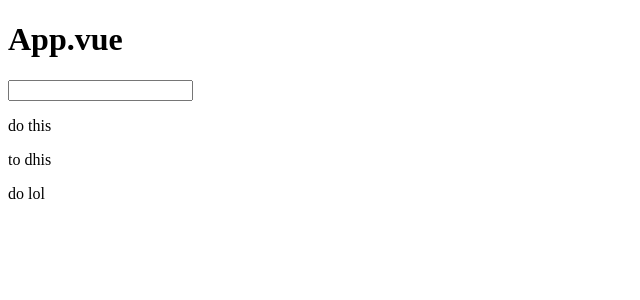
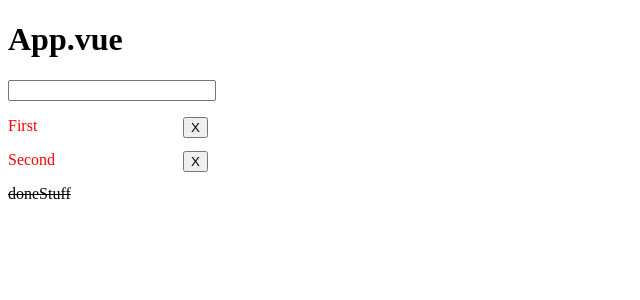
Before and after one commit to amerre/Todo_app, a Vue app: page / in a window 1280 px wide. Shown: the top 300 px of the page, without its empty margins (0-640 px from the left). Built offline with nearby package versions, Linux system fonts and the light colour scheme.

Commit message:
🚧 Building basic algorithm

```diff
--- a/src/App.vue
+++ b/src/App.vue
@@ -2,7 +2,15 @@
   <div id="app">
     <h1>App.vue</h1>
     <input type="text" @keydown.enter="addTask" v-model="addThis">
-    <p v-for="task in tasks" v-bind:key="task">{{ task }}</p>
+    <span v-for="task in tasks" v-bind:key="task">
+      <p>
+        {{ task }}
+        <button @click="remThis(task)">X</button>
+      </p>
+    </span>
+    <span v-for="task in done" v-bind:key="task">
+      <p class="done">{{ task }}</p>
+    </span>
   </div>
 </template>
 
@@ -10,7 +18,8 @@
 export default {
   data() {
     return {
-      tasks: ["do this", "to dhis", "do lol"],
+      tasks: ["First", "Second"],
+      done: ["doneStuff"],
       addThis: ""
     };
   },
@@ -20,10 +29,31 @@ export default {
         this.tasks.push(this.addThis);
       }
       this.addThis = "";
+    },
+    remThis(event) {
+      let indexToRemove = this.tasks.indexOf(event);
+      this.done.push(this.tasks[indexToRemove]);
+      this.tasks.splice(indexToRemove, 1);
     }
   }
 };
 </script>
 
 <style lang="scss">
+#app {
+  width: 200px;
+  input {
+    width: 100%;
+  }
+  p {
+    color: red;
+    button {
+      float: right;
+    }
+  }
+  .done {
+    color: black;
+    text-decoration: line-through;
+  }
+}
 </style>
```
